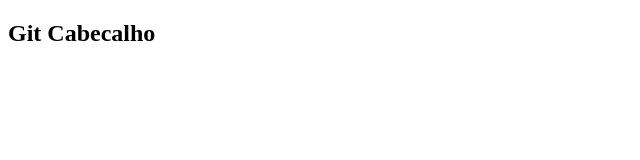
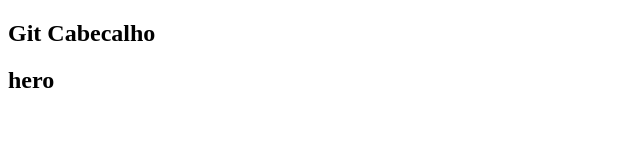
Before and after one commit to AlexGomes90/htlmtestando1990, a plain HTML site: page index.html in a window 1280 px wide. Shown: the full height of the page, 0-640 px from the left. Drawn offline with Linux system fonts and the light colour scheme.

```diff
--- a/index.html
+++ b/index.html
@@ -9,5 +9,9 @@
     <section>
         <h1> Git Cabecalho</h1>
     </section>
+
+    <section>
+        <h1>hero</h1>
+    </section>
 </body>
 </html>
```
